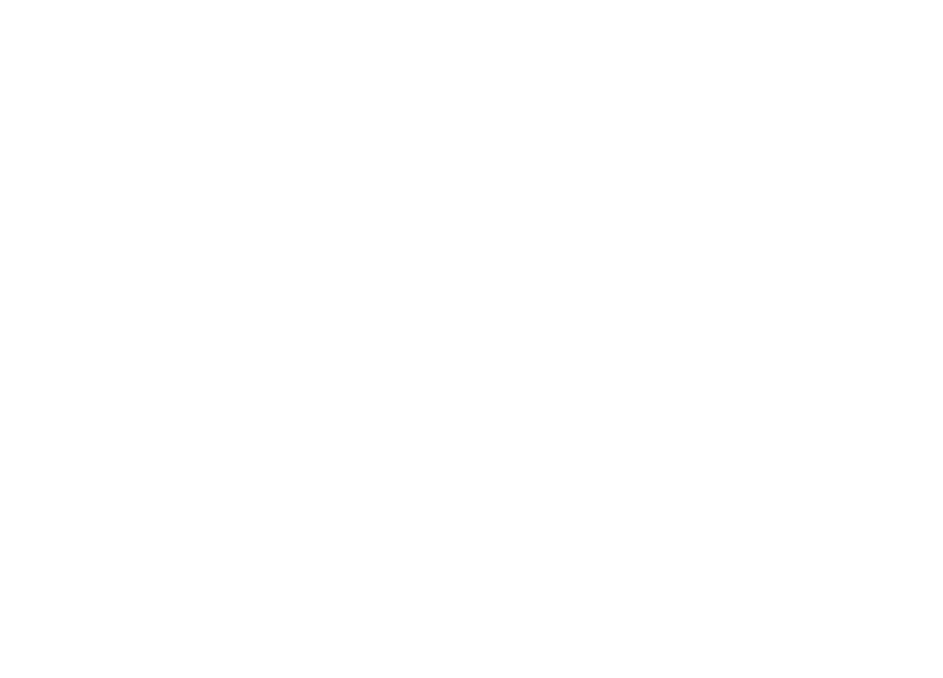
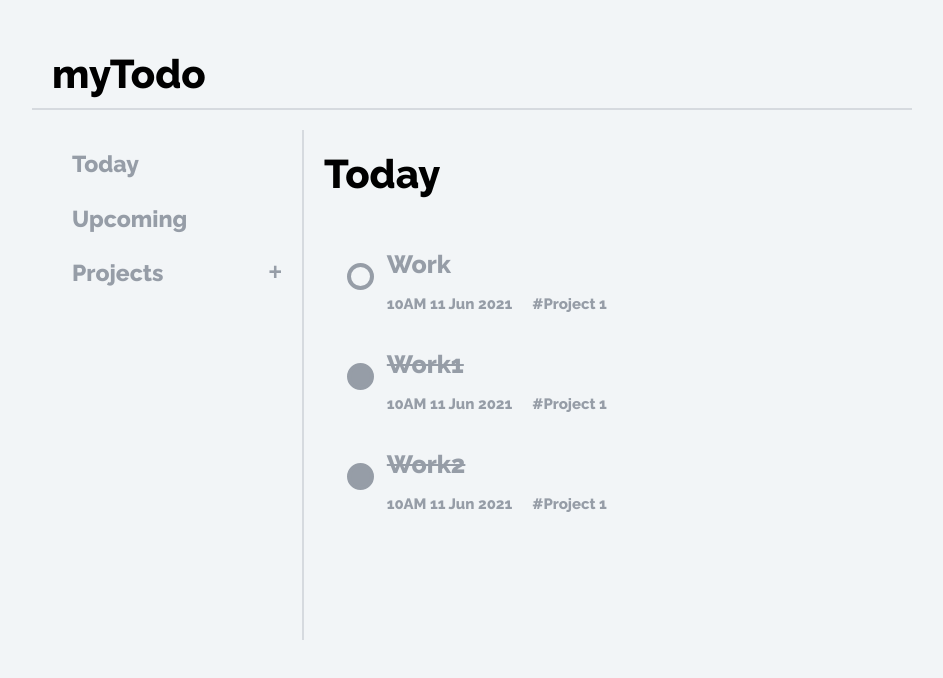
Before and after one commit to wyhong3103/todo-app, a website built with webpack: page dist/index.html in a window 1280 px wide. Shown: the whole page, without its empty margins (168-1111 px from the left). Built offline with nearby package versions, Linux system fonts and the light colour scheme.

Commit message:
Finish initial UI for tabs and tasks

```diff
--- a/src/index.js
+++ b/src/index.js
@@ -0,0 +1,135 @@
+import './style.css';
+
+const task_obj = function(title, due_date, project, desc, checked){
+    return {title, due_date, project, desc, checked};
+};
+
+const displayController = function(){
+
+    function taskCreator(task){
+        const task_div = document.createElement("div");
+        task_div.classList.add("task");
+        const check_box = document.createElement("div");
+        check_box.classList.add("check-box");
+        const check = document.createElement("div");
+        check.classList.add("check");
+        check_box.appendChild(check);
+
+        task_div.appendChild(check_box);
+        const task_title = document.createElement('h4');
+        task_title.classList.add("task-title");
+        task_title.textContent = task.title;
+
+        task_div.appendChild(task_title);
+
+        const task_info = document.createElement("div");
+        task_info.classList.add("task-info");
+        const due_date = document.createElement("h6");
+        due_date.classList.add("due-date");
+        due_date.textContent = task.due_date;
+        const task_project = document.createElement("h6");
+        task_project.classList.add("task-project");
+        task_project.textContent = task.project;
+
+        task_info.append(due_date);
+        task_info.append(task_project);
+        if (task.checked === 1){
+            check.classList.add("checked");
+            task_title.classList.add("done");
+        }
+
+        task_div.appendChild(task_info);
+        return task_div;
+    }
+
+    function init(){
+        const content = document.querySelector("#content");
+
+        const header = document.createElement("div");
+        header.classList.add("header");
+        const page_title = document.createElement("h1");
+        page_title.classList.add("title");
+        page_title.textContent = "myTodo";
+
+        header.appendChild(page_title);
+        content.appendChild(header);
+
+        const grid_box = document.createElement("div");
+        grid_box.classList.add("grid-box");
+
+        content.appendChild(grid_box);
+
+        //Initialize tabs UI
+        const tabs = document.createElement("div");
+        tabs.classList.add("tabs");
+
+        const today_tab = document.createElement("div");
+        today_tab.classList.add("today");
+        const upcoming_tab = document.createElement("div");
+        upcoming_tab.classList.add("upcoming");
+        today_tab.classList.add("tab");
+        upcoming_tab.classList.add("tab");
+
+        const today_text = document.createElement("h3");
+        today_text.textContent = "Today";
+        const upcoming_text = document.createElement("h3");
+        upcoming_text.textContent = "Upcoming";
+
+        today_tab.appendChild(today_text);
+        upcoming_tab.appendChild(upcoming_text);
+
+        tabs.appendChild(today_tab);
+        tabs.appendChild(upcoming_tab);
+
+        const projects = document.createElement("div");
+        projects.classList.add("projects");
+
+        const project_title = document.createElement("div");
+        project_title.classList.add("projects-title");
+        project_title.classList.add("new-proj-btn");
+        project_title.classList.add("tab");
+        const project_title_text = document.createElement("h3");
+        project_title_text.textContent = "Projects";
+        const project_title_plus = document.createElement("h3");
+        project_title_plus.classList.add("plus");
+        project_title_plus.textContent = "+";
+        project_title.appendChild(project_title_text);
+        project_title.appendChild(project_title_plus);
+
+        const ul = document.createElement("ul");
+
+        projects.appendChild(project_title);
+        projects.appendChild(ul);
+
+        tabs.appendChild(projects);
+
+        grid_box.appendChild(tabs);
+
+        //Initialize tasks UI
+        const tasks = document.createElement("div");
+        tasks.classList.add("tasks");
+        const tab_title = document.createElement("h2");
+        tab_title.classList.add("tab-title");
+        tab_title.textContent = "Today";
+
+        tasks.appendChild(tab_title);
+
+        const task_flex_box = document.createElement("div");
+        task_flex_box.classList.add("task-flex-box");
+
+        //Default task
+        const default1 = task_obj("Work", "10AM 11 Jun 2021", "#Project 1","None",0);
+        const default2 = task_obj("Work1", "10AM 11 Jun 2021", "#Project 1","None",1);
+        const default3 = task_obj("Work2", "10AM 11 Jun 2021", "#Project 1","None",1);
+        let default_task = [default1, default2, default3] ;
+        for(let i of default_task) {
+            task_flex_box.appendChild(taskCreator(i));
+        }
+
+        tasks.appendChild(task_flex_box);
+        grid_box.appendChild(tasks);
+    }
+
+    init();
+    //return some function that might be needed for external use
+}();
--- /dev/null
+++ b/src/style.css
@@ -0,0 +1,249 @@
+@import url('https://fonts.googleapis.com/css2?family=Raleway:wght@600;800&display=swap');
+
+
+/*
+
+CSS RESET
+
+*/
+
+*{
+    padding : 0;
+    margin : 0;
+    box-sizing: border-box;
+}
+
+html{
+    font-size: 10px;
+    --font1 : 'Raleway', sans-serif ;
+    --gray : #f2f5f7;
+    --gray1 : #d6dadf;
+    --gray2 :#e6e9eb;
+    --gray_font : #969da7;
+    --dark_blue : #2b323b;
+}
+
+#content{
+    height: 100vh;
+    width: 100vw;
+    padding : 3rem 20rem 3rem 20rem;
+    background-color : var(--gray);
+}
+
+.header{
+    height : 8rem;
+    padding: 2rem;
+    border-bottom: 2px solid var(--gray1);
+}
+
+.title{
+    font-family: var(--font1);
+    font-size : 4rem;
+    font-weight : 800;
+}
+
+.grid-box{
+    padding : 2rem;
+    width :100%;
+    height: 55rem;
+    display: grid;
+    grid-template-columns: repeat(10, 1fr);
+}
+
+/*
+
+SCROLL BAR CUSTOMIZATION
+
+*/
+
+.tasks::-webkit-scrollbar-track,
+.tabs::-webkit-scrollbar-track
+{
+	border-radius: 10px;
+	background-color: #F5F5F5;
+}
+
+.tasks::-webkit-scrollbar,
+.tabs::-webkit-scrollbar
+{
+	width: 10px;
+	background-color: #F5F5F5;
+}
+
+.tasks::-webkit-scrollbar-thumb,
+.tabs::-webkit-scrollbar-thumb
+{
+	border-radius: 10px;
+	background-color: var(--gray1);
+}
+
+/*
+
+TABS STYLE
+
+*/
+
+.tabs{
+    width :100%;
+    height:100%;
+    grid-column: 1 / span 3;
+    display: flex;
+    flex-direction: column;
+    gap : 1rem;
+    border-right: 2px solid var(--gray1);
+    padding : 1rem;
+    overflow: auto;
+}
+.tasks{
+    grid-column: 4 / -1;
+    width :100%;
+    height:100%;
+    overflow : auto;
+}
+
+.tabs h3{
+    font-size : 2.3rem;
+    font-family: var(--font1);
+}
+
+.tab{
+    height : 4.5rem;
+    border-radius: 7px;
+    padding : 1rem;
+    color : var(--gray_font);
+    transition: all 0.3s;
+}
+
+.projects {
+    display: flex;
+    flex-direction: column;
+    gap: 1rem;
+}
+
+.projects-title{
+    height : 4.5rem;
+    border-radius: 7px;
+    padding : 1rem;
+    display: flex;
+    flex-direction: row;
+    justify-content: space-between;
+    align-items: center;
+}
+
+h3.plus{
+    font-family:sans-serif;
+    font-weight: bolder;
+}
+
+.projects ul{
+    list-style: none;
+    display: flex ;
+    flex-direction: column;
+    gap : 1rem;
+}
+.projects li{
+    font-family: var(--font1);
+    font-size : 2rem;
+    color : var(--gray_font);
+    height : 4rem;
+    padding :1rem;
+    border-radius: 7px;
+    transition: all 0.3s;
+}
+.projects li:hover, .tab:hover{
+    background-color : var(--gray2);
+    cursor: pointer;
+    color : var(--dark_blue);
+}
+
+/*
+
+TASK STYLE
+
+*/
+
+.tasks{
+    padding : 2rem;
+    display: flex;
+    flex-direction: column;
+    gap: 3rem;
+}
+
+.tab-title{
+    font-family: var(--font1);
+    font-size : 4rem;
+}
+
+.task{
+    height : 10rem;
+    display: grid;
+    grid-template-columns: repeat(10,1fr);
+    grid-template-rows: repeat(3,1fr);
+    font-family: var(--font1);
+    padding : 1rem;
+    border-radius : 10px;
+    color : var(--gray_font);
+    transition: all 0.3s;
+}
+
+.task:hover{
+    background-color : var(--gray2);
+    cursor: pointer;
+    color : var(--dark_blue);
+}
+
+.check-box{
+    grid-column: 1;
+    grid-row : 1/-1;
+    display: flex;
+    justify-content: center;
+    align-items: center;
+}
+
+.check{
+    height : 2.7rem;
+    width :2.7rem;
+    border-radius : 100%;
+    border: 0.4rem solid var(--gray_font);
+    transition: all 0.3s;
+}
+
+.check:hover{
+    border: 0.4rem solid black;
+}
+
+.checked{
+    background-color: var(--gray_font);
+}
+.checked:hover{
+    background-color: black;
+}
+
+
+.task-title{
+    grid-column: 2 / span 7;
+    grid-row: 1 / span 2;
+    font-size : 2.5rem;
+    display: flex;
+    align-items: center;
+}
+
+.done{
+    text-decoration: line-through;
+}
+
+
+.task-info{
+    grid-column: 2 / span 7;
+    grid-row: 3;
+    display: flex;
+    flex-direction: row;
+    gap : 2rem;
+    display: flex;
+    align-items: center;
+}
+
+
+.task-info h6{
+    font-size : 1.5rem;
+}
```
Also changed, not shown: dist/index.html.
